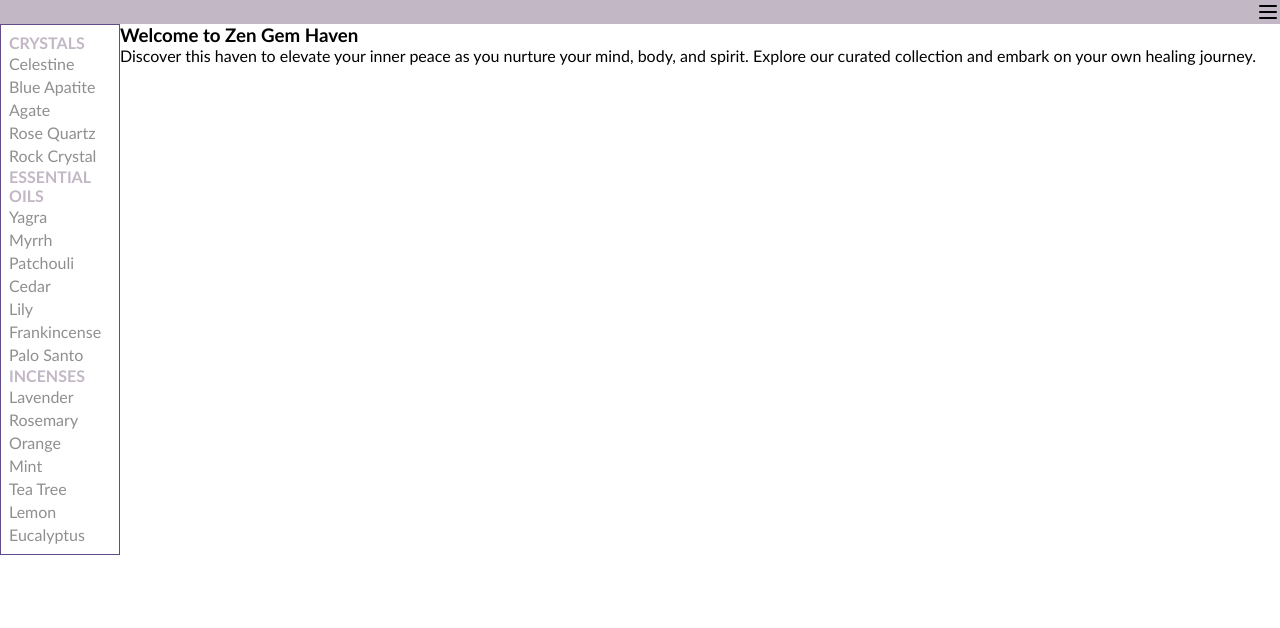
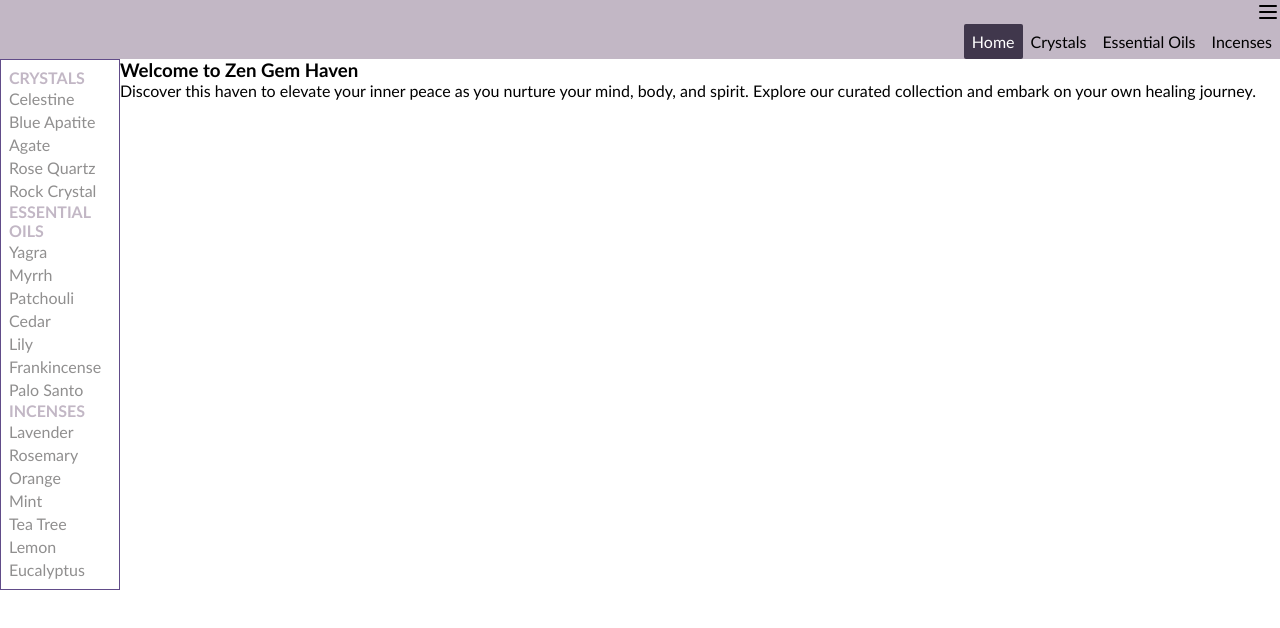
Before and after one commit to blombergalex/gems, a React (Vite) app: page / in a window 1280 px wide. Shown: the top 628 px of the page. Built offline with nearby package versions, Linux system fonts and the light colour scheme; the HTML template or start-up script is replaced by a standard one.

Commit message:
create desktop nav component

```diff
--- /dev/null
+++ b/src/components/DesktopNavigation/DesktopNavigation.module.css
@@ -0,0 +1,46 @@
+.navbar {
+    background-color: var(--main-color);
+    display: flex;
+    align-items: flex-end;
+    height: min-content;
+}
+
+.navItemsContainer a {
+    text-align: center;
+}
+
+.navItemsContainer a,
+.navItemsContainer a:visited {
+    color: #000;
+    padding: 8px;
+    text-decoration: none;
+    transition: color  0.5s;
+}
+
+.navItemsContainer a.active{
+    background-color: var(--main-dark);
+    border-radius: 2px;
+    color: #fff;
+}
+
+.navItemsContainer a:hover{
+    color: #fff;
+}
+
+.navItemsContainer {
+    background-color: var(--main-color);
+    display: flex;
+    align-items: center;
+}
+
+@media screen and (min-width: 768px) {
+    .navbar {
+        display: flex;
+        justify-content: flex-end;
+    }
+
+    .navItemsContainer a {
+        width: fit-content;
+    }
+
+}
--- a/src/components/MainNavigation/index.jsx
+++ b/src/components/DesktopNavigation/index.jsx
@@ -1,43 +1,21 @@
 import { Menu, X } from 'lucide-react'
 import { NavLink } from 'react-router-dom'
 import { useState, useRef } from 'react'
-import styles from './MainNavigation.module.css'
+import styles from './DesktopNavigation.module.css'
 
-const MainNavigation = ({handleCategoryChange}) => {
-
-    const [showNavItems, setShowNavItems] = useState(false);
-    const navItemsContainer = useRef(null);
-
-    const handleMenuClick = () => {
-        setShowNavItems(!showNavItems)
-    }
-
-    const closeMenu = () => {
-        setShowNavItems(false)
-    }
-
-    document.addEventListener('click', (event) => {
-        if (showNavItems && !navItemsContainer?.current?.contains(event.target)) {
-            closeMenu();
-        }
-    });
-
+const DesktopNavigation = ({handleCategoryChange}) => {
     return(
         <>
         <nav className={styles.navbar}>
-            {showNavItems &&
             <div className={styles.navItemsContainer}>
                 <NavLink className={({ isActive}) => isActive ? styles.active : ''} to='/' onClick={() => handleCategoryChange('home')} >Home</NavLink>
                 <NavLink className={({ isActive}) => isActive ? styles.active : ''} to='crystals' onClick={() => handleCategoryChange('crystals')} >Crystals</NavLink>
                 <NavLink className={({ isActive}) => isActive ? styles.active : ''} to='essentialoils' onClick={() => handleCategoryChange('essentialoils')} >Essential Oils</NavLink>
                 <NavLink className={({ isActive}) => isActive ? styles.active : ''} to='incenses' onClick={() => handleCategoryChange('incenses')}>Incenses</NavLink>
-                <X className={styles.closeMenuIcon}/>
             </div>
-            }
-            <Menu onClick={handleMenuClick} ref={navItemsContainer} className={styles.menuIcon}/>
         </nav>
         </>
     )
 }
 
-export default MainNavigation
+export default DesktopNavigation
--- /dev/null
+++ b/src/components/MobileNavigation/index.jsx
@@ -0,0 +1,43 @@
+import { Menu, X } from 'lucide-react'
+import { NavLink } from 'react-router-dom'
+import { useState, useRef } from 'react'
+import styles from './MobileNavigation.module.css'
+
+const MobileNavigation = ({handleCategoryChange}) => {
+
+    const [showNavItems, setShowNavItems] = useState(false);
+    const navItemsContainer = useRef(null);
+
+    const handleMenuClick = () => {
+        setShowNavItems(!showNavItems)
+    }
+
+    const closeMenu = () => {
+        setShowNavItems(false)
+    }
+
+    document.addEventListener('click', (event) => {
+        if (showNavItems && !navItemsContainer?.current?.contains(event.target)) {
+            closeMenu();
+        }
+    });
+
+    return(
+        <>
+        <nav className={styles.navbar}>
+            {showNavItems &&
+            <div className={styles.navItemsContainer}>
+                <NavLink className={({ isActive}) => isActive ? styles.active : ''} to='/' onClick={() => handleCategoryChange('home')} >Home</NavLink>
+                <NavLink className={({ isActive}) => isActive ? styles.active : ''} to='crystals' onClick={() => handleCategoryChange('crystals')} >Crystals</NavLink>
+                <NavLink className={({ isActive}) => isActive ? styles.active : ''} to='essentialoils' onClick={() => handleCategoryChange('essentialoils')} >Essential Oils</NavLink>
+                <NavLink className={({ isActive}) => isActive ? styles.active : ''} to='incenses' onClick={() => handleCategoryChange('incenses')}>Incenses</NavLink>
+                <X className={styles.closeMenuIcon}/>
+            </div>
+            }
+            <Menu onClick={handleMenuClick} ref={navItemsContainer} className={styles.menuIcon}/>
+        </nav>
+        </>
+    )
+}
+
+export default MobileNavigation
--- a/src/pages/Layout/index.jsx
+++ b/src/pages/Layout/index.jsx
@@ -1,5 +1,6 @@
 import { useCallback, useState } from "react"
-import MainNavigation from "../../components/MainNavigation"
+import MobileNavigation from "../../components/MobileNavigation"
+import DesktopNavigation from "../../components/DesktopNavigation"
 import Sidebar from "../../components/Sidebar"
 import ShortSummary from "../../components/ShortSummary"
 import FullSummary from "../../components/FullSummary"
@@ -30,7 +31,8 @@ const Layout = ({selectedProduct, setSelectedProduct}) => {
 
     return(
         <>
-           <MainNavigation handleCategoryChange={handleCategoryChange} />
+            <MobileNavigation handleCategoryChange={handleCategoryChange} />
+            <DesktopNavigation handleCategoryChange={handleCategoryChange} />
             <div className={styles.mainContent}>
                 <Sidebar category={category} handleCategoryChange={handleCategoryChange} setSelectedProduct={setSelectedProduct} selectedProduct={selectedProduct} backToShortSummary={backToShortSummary}/>
                 {selectedProduct && !showFullSummary ? (
```
Also changed, not shown: src/components/MobileNavigation/MobileNavigation.module.css (renamed from src/components/MainNavigation/MainNavigation.module.css).
